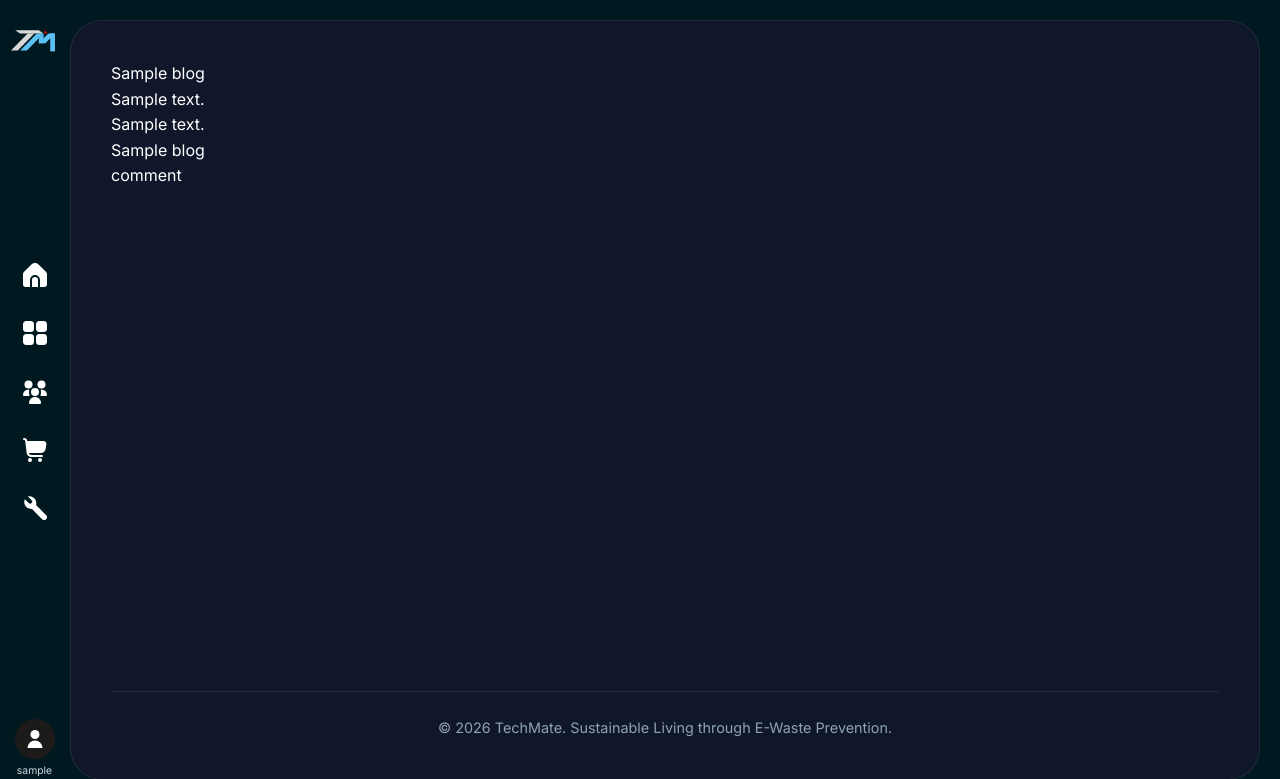
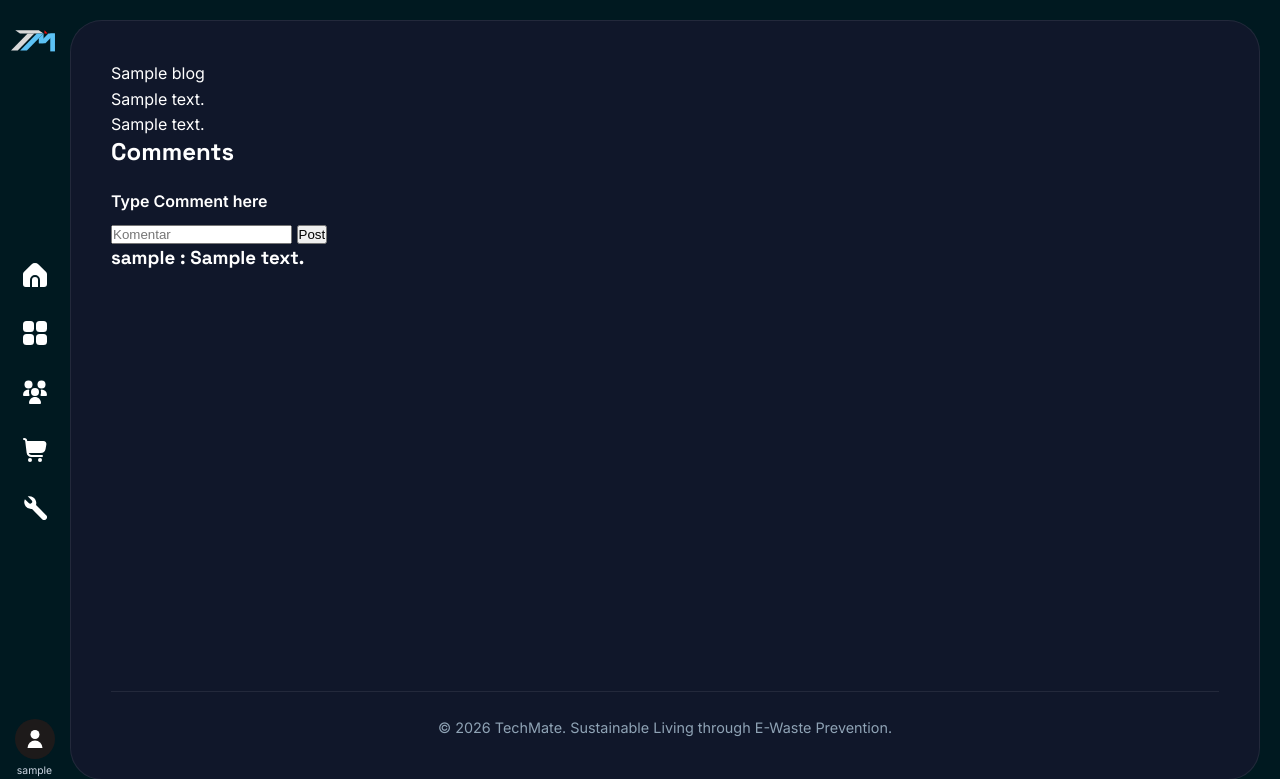
Before and after one commit to PBP-Kelompok-2-D/TechMate, a Django app: template templates/blog.html in a window 1280 px wide. Shown: the top 779 px of the page. Run offline with Django 5.2, Linux system fonts and the light colour scheme; a user stored in the database is signed in; tables that the repository leaves empty hold one stand-in row (values such as "Sample post"); the template is opened without the code that fills it: values that come from a table or form of the project are taken from there, most other values are stand-ins (such as "Sample title", 1, 10 or a date in 2020); data that the repository does not hold is empty.

Commit message:
Creating input for comment form

```diff
--- a/static/css/style.css
+++ b/static/css/style.css
@@ -371,6 +371,17 @@ main { flex-grow: 1; }
 .product-meta { font-size: 0.8rem; color: var(--text-muted); }
 .product-price { font-family: var(--font-heading); font-weight: 600; color: var(--accent); }
 
+.comment-form{
+    width: 100%;
+    max-width: 100%;
+    margin-top: 1.5rem;
+}
+
+.form-comment-group label{
+    display: block;
+    margin-bottom: 0.4rem;
+    font-weight: 700;
+}
 
 
 /* Auth */
--- a/templates/blog.html
+++ b/templates/blog.html
@@ -13,17 +13,28 @@
             <div>
                 {{ blog.content }}
             </div>
+
+            <h2>Comments</h2>
+
+            {% if user.is_authenticated %}
+                <form action="" method="POST" id="main_form" class="comment-form">
+                    <div class="form-comment-group">
+                        <label for="comment">Type Comment here</label>
+                    {{ comment_form.content }} {% csrf_token %} <input type="submit" value="Post"></div>
+                </form>
+            {% else %} <h2>You need to Login to comment</h2>
+            {% endif %}
+
             {% for comment in comments %}
-                <div>
-                    {{ blog }}
-                    <div>
-                        comment
-                    </div>
-                </div>
-
+                {% if comment.is_parent %}
+                    <h3> <b>{{ comment.author }} : </b> {{ comment.content }}</h3>
+                {% endif %}
+                {% for replies in comment.children %}
+                    <h3>&nbsp; &nbsp; &nbsp; <b>{{ comment.author }} : </b> {{ replies.content }}</h3>
+                {% endfor %}
                 {% empty %}
                 <div> No comments yet</div>
-                {% endfor %}
+            {% endfor %}
         </div>
     </main>
 {% endblock content %}
```
Also changed, not shown: community/views.py (+19 -0 lines).
